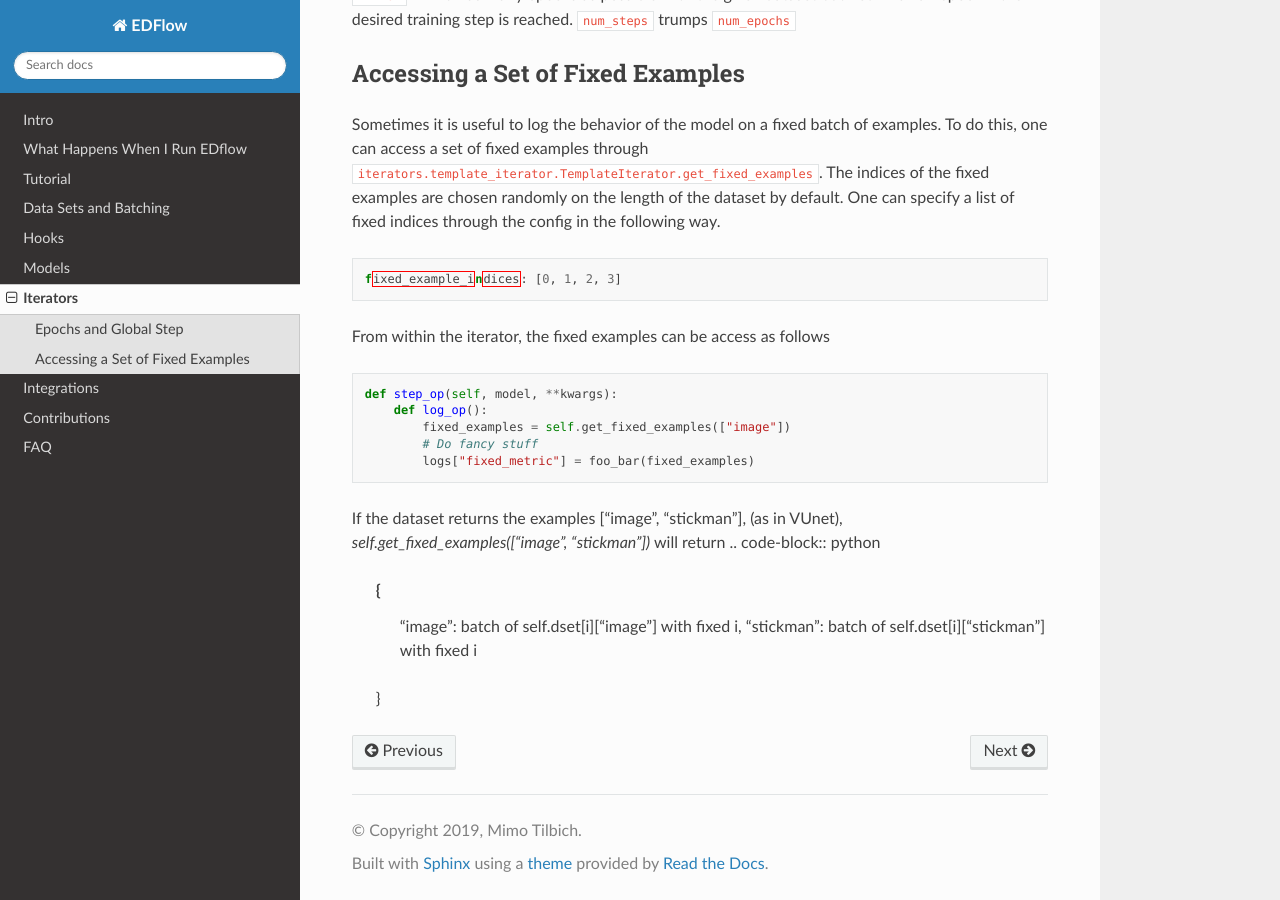
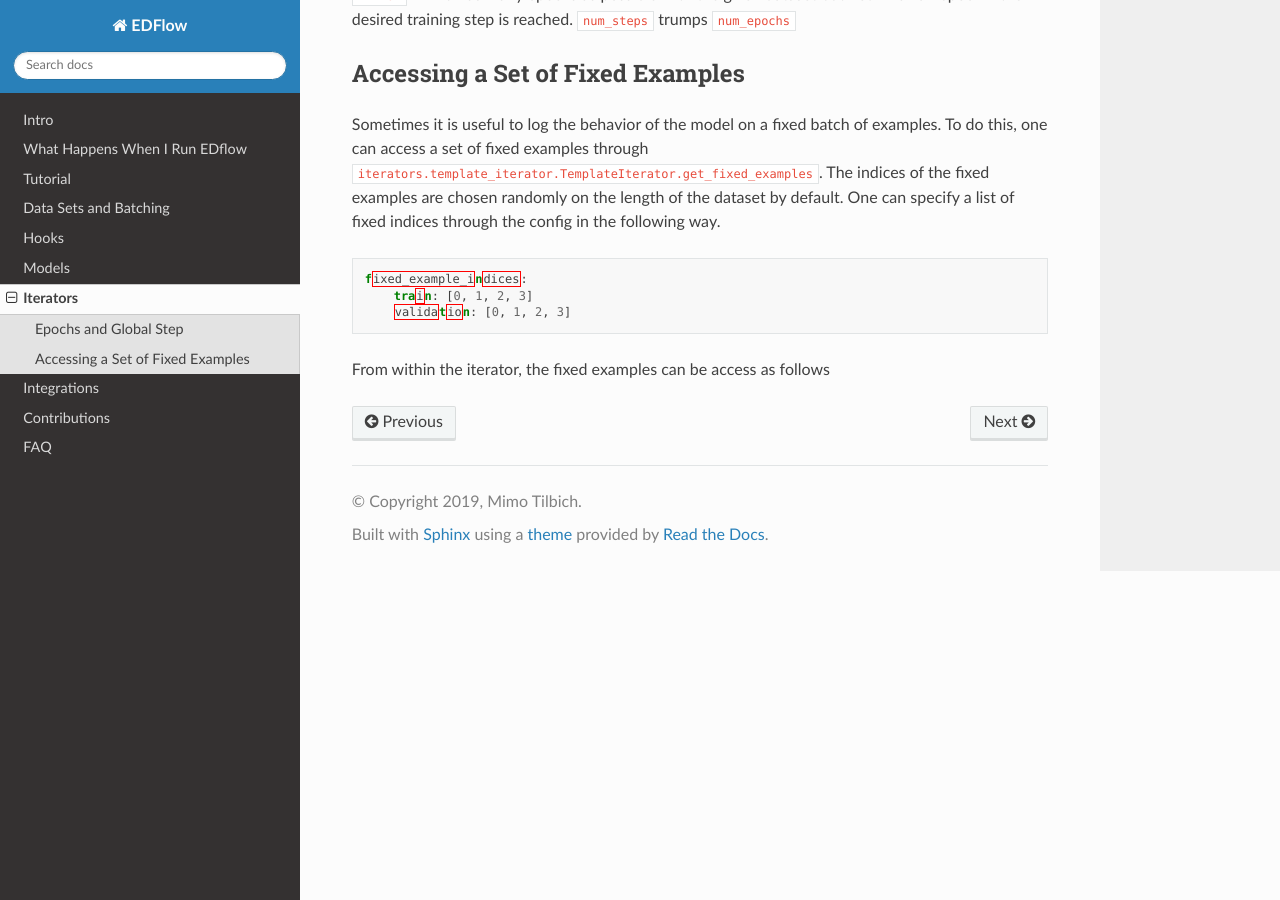
Before and after one commit to pesser/edflow, a Sphinx documentation site: the page built from docs/source/iterator.rst, in a window 1280 px wide and 900 px high, scrolled down 1031 px. Built offline with Sphinx 7.4.7 and the Read the Docs theme 2.0.0, drawn with Linux system fonts in a browser that asks for light colours; pages that are not in the unit, such as notebooks, are missing from menus.

Commit message:
documentation update

```diff
--- a/docs/source/iterator.rst
+++ b/docs/source/iterator.rst
@@ -56,23 +56,15 @@
 
 .. code-block:: json
 
-    fixed_example_indices: [0, 1, 2, 3]
+    fixed_example_indices:
+        train: [0, 1, 2, 3]
+        validation: [0, 1, 2, 3]
 
 From within the iterator, the fixed examples can be access as follows
 
 .. code-block:: python
-
     def step_op(self, model, **kwargs):
         def log_op():
-            fixed_examples = self.get_fixed_examples(["image"])
+            fixed_examples = self.get_fixed_examples("validation")
             # Do fancy stuff
             logs["fixed_metric"] = foo_bar(fixed_examples)
-
-
-If the dataset returns the examples ["image", "stickman"], (as in VUnet),
-`self.get_fixed_examples(["image", "stickman"])` will return
-.. code-block:: python
-    {
-        "image": batch of self.dset[i]["image"] with fixed i,
-        "stickman": batch of self.dset[i]["stickman"] with fixed i
-    }
```
